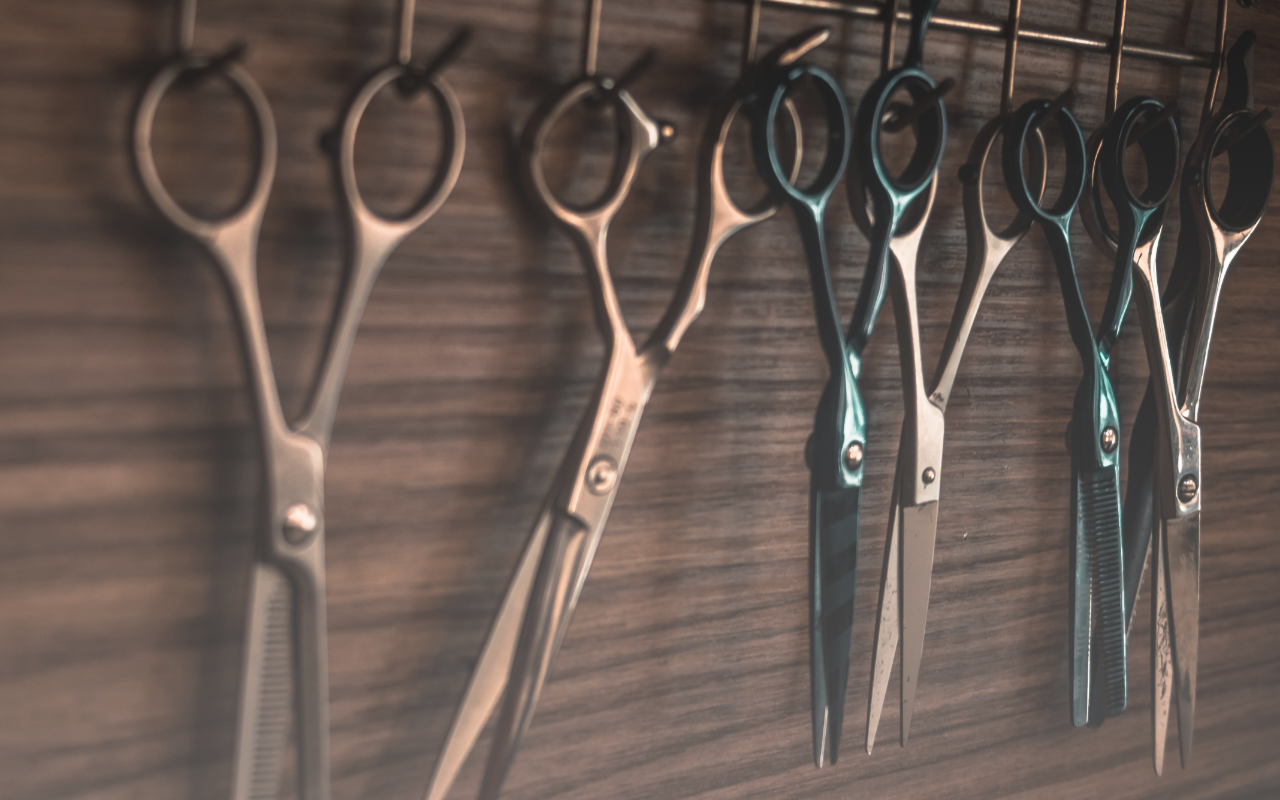
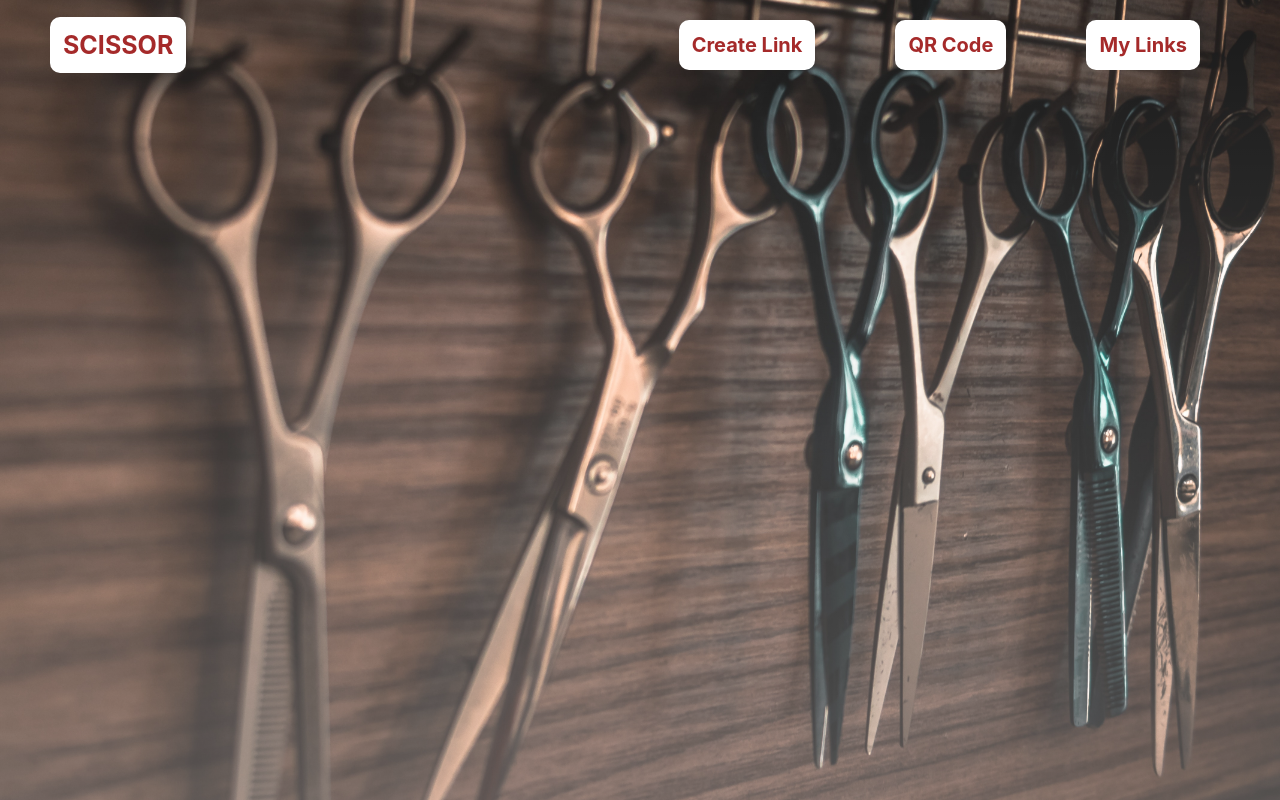
Before and after one commit to jjatuah/Scissor_URL_Shortener_Frontend, a React (Create React App) app in the folder scissor_url_shortener_frontend/: page / in a window 1280 px wide. Built offline with nearby package versions, Linux system fonts and the light colour scheme.

Commit message:
completed navbar

```diff
--- a/scissor_url_shortener_frontend/src/components/nav/Nav.css
+++ b/scissor_url_shortener_frontend/src/components/nav/Nav.css
@@ -0,0 +1,38 @@
+.nav {
+  display: flex;
+  align-items: center;
+  justify-content: space-between;
+  position: sticky;
+  z-index: 50;
+}
+
+.header > h1 {
+  margin-left: 50px;
+  background: #fff;
+  color: brown;
+  padding: 13px;
+  border-radius: 10px;
+  font-size: 25px;
+}
+
+.navLinks {
+  display: flex;
+}
+
+.navLinks > a {
+  margin-right: 80px;
+  background: #fff;
+  color: brown;
+  padding: 13px;
+  border-radius: 10px;
+  font-weight: bold;
+  text-decoration: none;
+  font-size: 20px;
+}
+
+
+.navLinks > a:hover {
+  color: #fff;
+  background: brown;
+  transition: .75s;
+}
--- a/scissor_url_shortener_frontend/src/components/nav/Nav.jsx
+++ b/scissor_url_shortener_frontend/src/components/nav/Nav.jsx
@@ -4,7 +4,15 @@ import "./Nav.css"
 const Nav = () => {
   return (
     <div className="nav">
+      <div className="header">
+        <h1>SCISSOR</h1>
+      </div>
 
+      <div className="navLinks">
+        <a href="#">Create Link</a>
+        <a href="#">QR Code</a>
+        <a href="#">My Links</a>
+      </div>
     </div>
    );
 }
--- a/scissor_url_shortener_frontend/src/pages/home/Home.jsx
+++ b/scissor_url_shortener_frontend/src/pages/home/Home.jsx
@@ -1,9 +1,10 @@
 import "./Home.css";
+import Nav from "../../components/nav/Nav";
 
 const Home = () => {
   return (
     <div className="home">
-
+      <Nav />
     </div>
    );
 }
```
